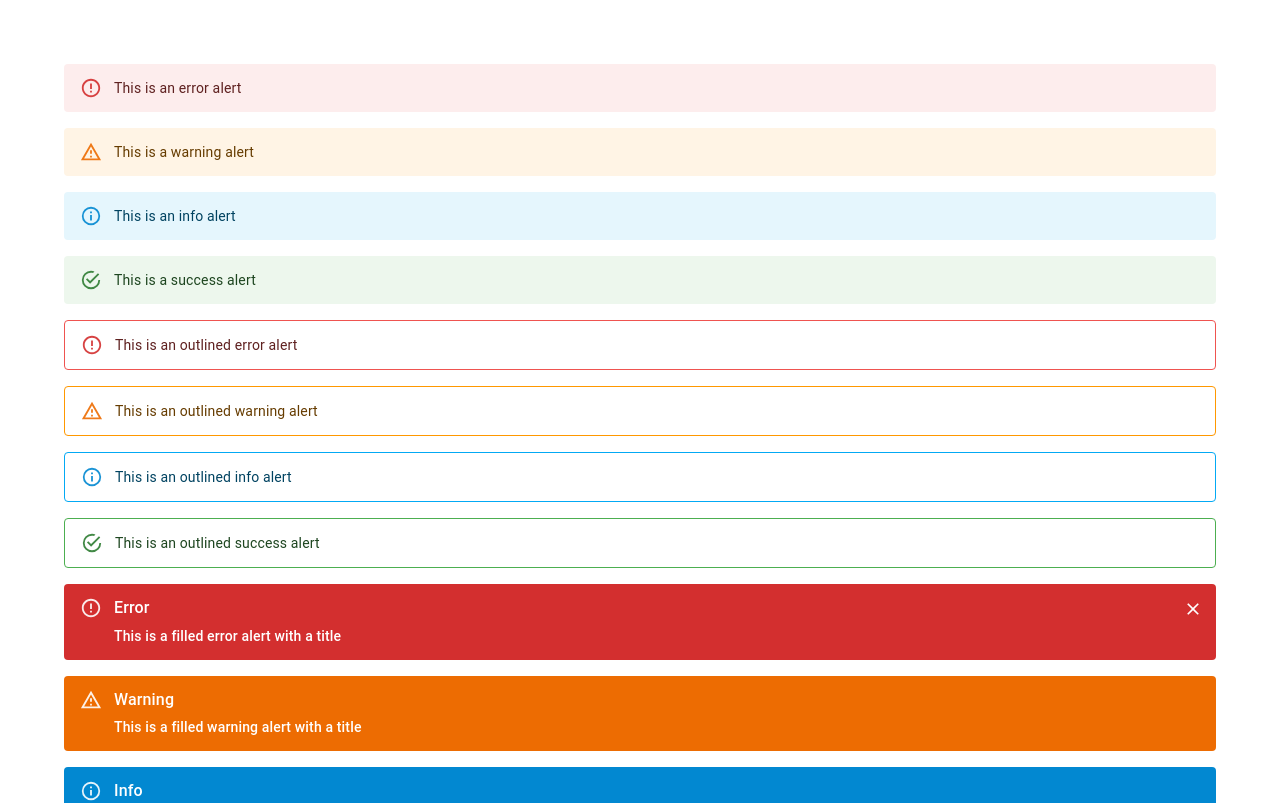
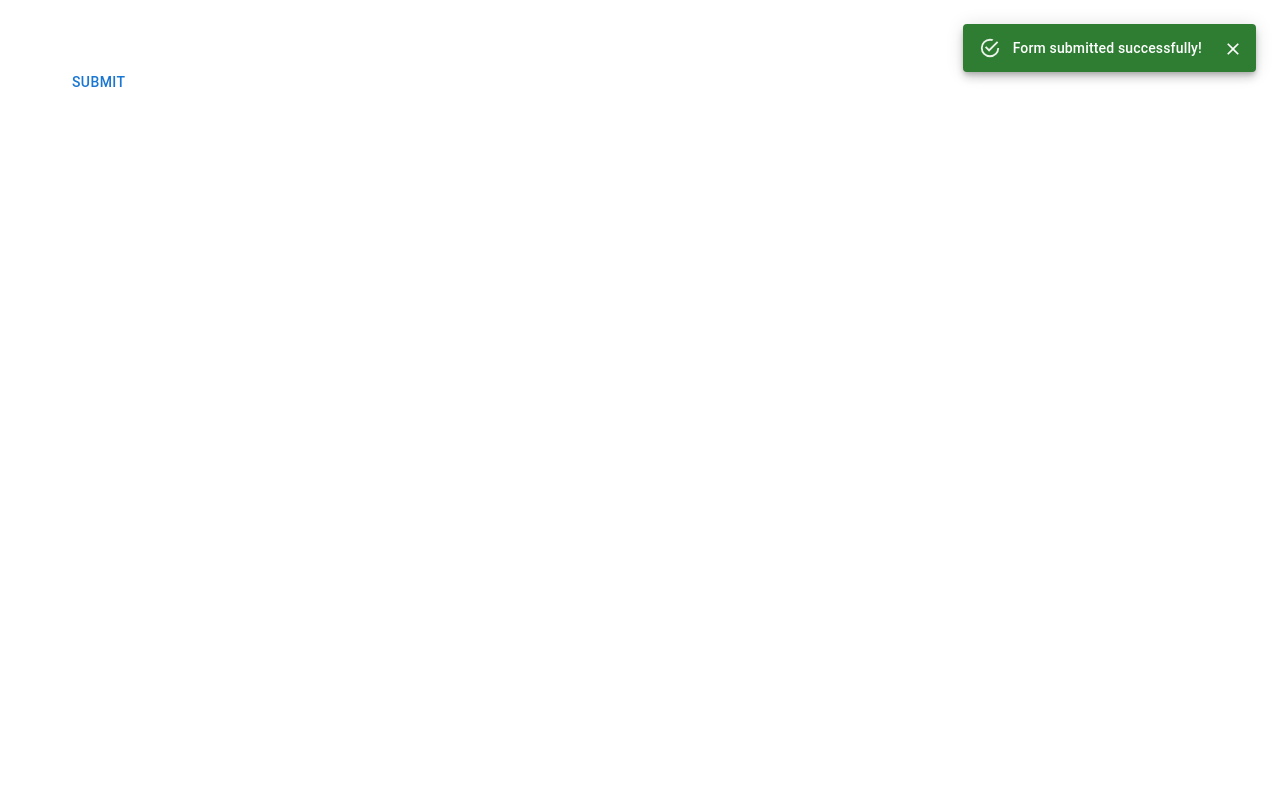
Before and after one commit to justicenyaga/react_mui_demo, a React (Create React App) app: page / in a window 1280 px wide. Shown: the top 803 px of the page. Built offline with nearby package versions, Linux system fonts and the light colour scheme.

Commit message:
Snackbar

```diff
--- a/src/App.tsx
+++ b/src/App.tsx
@@ -24,7 +24,8 @@ import "./App.css";
 // import MuiChip from "./components/MuiChip";
 // import MuiTooltip from "./components/MuiTooltip";
 // import MuiTable from "./components/MuiTable";
-import MuiAlert from "./components/MuiAlert";
+// import MuiAlert from "./components/MuiAlert";
+import MuiSnackbar from "./components/MuiSnackbar";
 
 function App() {
   return (
@@ -54,7 +55,8 @@ function App() {
       {/* <MuiChip /> */}
       {/* <MuiTooltip /> */}
       {/* <MuiTable /> */}
-      <MuiAlert />
+      {/* <MuiAlert /> */}
+      <MuiSnackbar />
     </div>
   );
 }
--- /dev/null
+++ b/src/components/MuiSnackbar.tsx
@@ -0,0 +1,57 @@
+import { Snackbar, Button, Alert, AlertProps } from "@mui/material";
+import { useState, forwardRef } from "react";
+
+const SnackbarAlert = forwardRef<HTMLDivElement, AlertProps>(
+  function SnackbarAlert(props, ref) {
+    return <Alert elevation={6} ref={ref} {...props} />;
+  }
+);
+
+function MuiSnackbar() {
+  const [open, setOpen] = useState(true);
+
+  const handleClose = (
+    event: React.SyntheticEvent | Event,
+    reason?: string
+  ) => {
+    if (reason === "clickaway") return;
+    setOpen(false);
+  };
+
+  return (
+    <>
+      <Button onClick={() => setOpen(true)}>Submit</Button>
+
+      {/* <Snackbar
+        message="Form submitted successfully!"
+        autoHideDuration={4000}
+        open={open}
+        onClose={handleClose}
+        anchorOrigin={{
+          vertical: "top",
+          horizontal: "right",
+        }}
+      /> */}
+
+      <Snackbar
+        open={open}
+        autoHideDuration={6000}
+        onClose={handleClose}
+        anchorOrigin={{
+          vertical: "top",
+          horizontal: "right",
+        }}
+      >
+        <SnackbarAlert
+          onClose={handleClose}
+          severity="success"
+          variant="filled"
+        >
+          Form submitted successfully!
+        </SnackbarAlert>
+      </Snackbar>
+    </>
+  );
+}
+
+export default MuiSnackbar;
```
